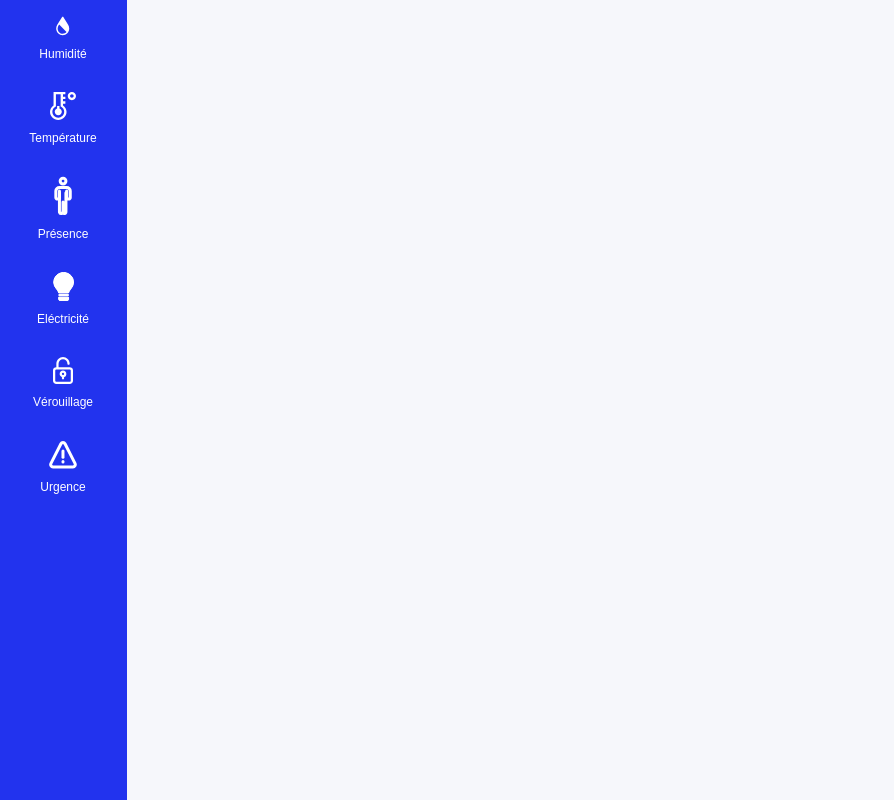
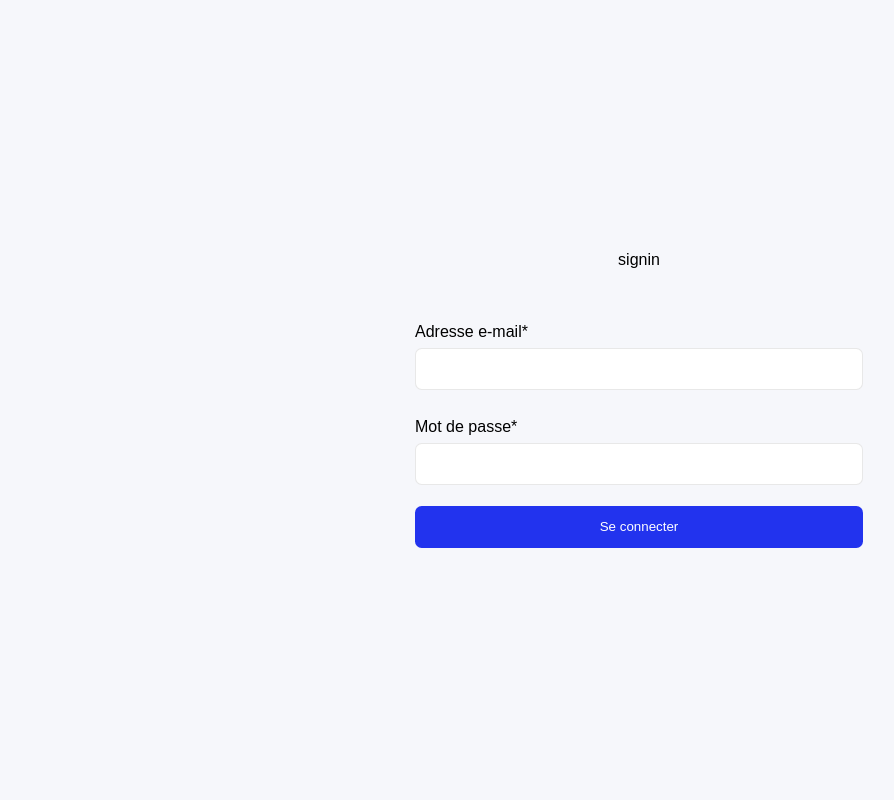
Before and after one commit to MaeWolff/iot-zeta-luti-frontend, a React (Create React App) app: page /signin in a window 1280 px wide. Shown: the whole page, without its empty margins (1-895 px from the left). Built offline with nearby package versions, Linux system fonts and the light colour scheme.

Commit message:
create sign in page

```diff
--- a/src/App.tsx
+++ b/src/App.tsx
@@ -7,6 +7,7 @@ import MainLayout from "./layouts/MainLayout";
 // Page imports
 // please name the pages with the `Page` mention in component naming
 import HomePage from "./pages/HomePage";
+import SigninPage from "./pages/SigninPage";
 
 function App() {
   return (
@@ -14,6 +15,7 @@ function App() {
       <MainLayout>
         <Switch>
           <Route exact path="/" component={HomePage} />
+          <Route exact path="/signin" component={SigninPage} />
         </Switch>
       </MainLayout>
     </Router>
--- /dev/null
+++ b/src/components/form/InputField.tsx
@@ -0,0 +1,66 @@
+import styled from "styled-components";
+import { Field, FormikErrors, FormikTouched } from "formik";
+
+const InputWrapper = styled.div`
+  width: 100%;
+  display: grid;
+  grid-template-areas: "Label" "Input" "ErrorMessage";
+`;
+
+const LabelStyled = styled.label`
+  grid-area: Label;
+  margin: 0.5em 0;
+`;
+
+const InputStyled = styled(Field)`
+  grid-area: Input;
+  border: 1px solid #85858530;
+  border-radius: 0.5em;
+  min-height: 2em;
+  padding: 0.5em;
+
+  &::placeholder {
+    color: grey;
+  }
+  &:focus {
+    border-radius: 8px;
+    outline-color: ${({ theme }) => theme.colors.primary};
+  }
+`;
+
+const ErrorMessage = styled.p`
+  // NOTE: to prevent layout glitches when no errors
+  min-height: 1.5em;
+  grid-area: ErrorMessage;
+  color: red;
+  font-size: 0.75rem;
+  margin-top: 0.25em;
+`;
+
+type Props = {
+  label?: string;
+  name: string;
+  type: string;
+  placeholder?: string;
+  touched?: boolean | FormikTouched<unknown> | FormikTouched<unknown>[];
+  error?: string | string[] | FormikErrors<unknown> | FormikErrors<unknown>[];
+};
+
+export default function InputField({
+  label,
+  name,
+  type,
+  placeholder,
+  touched,
+  error,
+}: Props) {
+  return (
+    <InputWrapper>
+      {label && <LabelStyled htmlFor={name}>{label}</LabelStyled>}
+
+      <InputStyled name={name} type={type} placeholder={placeholder} />
+
+      <ErrorMessage>{touched && error}</ErrorMessage>
+    </InputWrapper>
+  );
+}
--- /dev/null
+++ b/src/components/form/formValidationConstants.ts
@@ -0,0 +1,7 @@
+export const REQUIRED_MSG = "Ce champ est requis";
+export const TOO_SHORT_MSG = "Ce champ est trop court";
+
+export const EMAIL_REGEXP = /^\S+@\S+\.\S+$/;
+export const INVALID_EMAIL_MSG = "Merci de renseigner une adresse email valide";
+
+export const MUST_MATCH_PASSWORD_MSG = "Le mot de passe ne correspond pas";
--- /dev/null
+++ b/src/components/form/validationSchemas/SigninValidationSchema.ts
@@ -0,0 +1,16 @@
+import * as Yup from "yup";
+
+import {
+  EMAIL_REGEXP,
+  INVALID_EMAIL_MSG,
+  REQUIRED_MSG,
+  TOO_SHORT_MSG,
+} from "../formValidationConstants";
+
+export const SigninValidationSchema = Yup.object({
+  email: Yup.string()
+    .matches(EMAIL_REGEXP, INVALID_EMAIL_MSG)
+    .required(REQUIRED_MSG),
+
+  password: Yup.string().min(6, TOO_SHORT_MSG).required(REQUIRED_MSG),
+});
--- a/src/layouts/MainLayout.tsx
+++ b/src/layouts/MainLayout.tsx
@@ -1,15 +1,12 @@
 import React, { ReactNode } from "react";
 import styled from "styled-components";
 import Menu from "../components/Menu";
+import { useLocation } from "react-router-dom";
 
-const Container = styled.main`
+const Container = styled.main<{ withMenu?: boolean }>`
   display: grid;
-  grid-template-columns: 10% auto;
+  grid-template-columns: ${({ withMenu }) => (withMenu ? "10% auto" : "1fr")};
   height: 100%;
-`;
-
-const Wrapper = styled.div`
-  padding: 1em 2em;
 `;
 
 type MainLayoutProps = {
@@ -17,12 +14,16 @@ type MainLayoutProps = {
 };
 
 export default function MainLayout({ children }: MainLayoutProps) {
+  const location = useLocation();
+
+  // NOTE: add the paths where we don't want to display the menu
+  const pathWithoutMenu = ["/signin"];
+  const isMenuDisplayed = !pathWithoutMenu.includes(location.pathname);
+
   return (
-    <Container>
-      <Menu />
-      <Wrapper>
-        {children}
-      </Wrapper>
+    <Container withMenu={isMenuDisplayed}>
+      {isMenuDisplayed && <Menu />}
+      {children}
     </Container>
   );
 }
--- /dev/null
+++ b/src/pages/SigninPage.tsx
@@ -0,0 +1,76 @@
+import React from "react";
+import styled from "styled-components";
+import { Formik, Form } from "formik";
+import InputField from "../components/form/InputField";
+import { SigninValidationSchema } from "../components/form/validationSchemas/SigninValidationSchema";
+
+const Container = styled.div`
+  height: 100vh;
+  display: flex;
+  align-items: center;
+  justify-content: center;
+  flex-direction: column;
+`;
+
+const FormStyled = styled(Form)`
+  margin-top: 3em;
+  width: 80%;
+  max-width: 28em;
+`;
+
+const SubmitButton = styled.button`
+  width: 100%;
+  background-color: ${({ theme }) => theme.colors.primary};
+  color: white;
+  border: 0;
+  border-radius: 0.5em;
+  padding: 1em;
+  cursor: pointer;
+
+  &:hover {
+    opacity: 0.8;
+  }
+`;
+
+type FormValues = {
+  email: string;
+  password: string;
+};
+
+export default function SigninPage() {
+  function handleSubmit(values: FormValues) {
+    console.log(values);
+  }
+
+  return (
+    <Container>
+      signin
+      <Formik
+        initialValues={{ email: "", password: "" }}
+        onSubmit={(values) => handleSubmit(values)}
+        validationSchema={SigninValidationSchema}
+      >
+        {({ errors, touched }) => (
+          <FormStyled>
+            <InputField
+              label="Adresse e-mail*"
+              type="email"
+              name="email"
+              touched={touched.email}
+              error={errors.email}
+            />
+            <InputField
+              label="Mot de passe*"
+              type="password"
+              name="password"
+              touched={touched.email}
+              error={errors.email}
+            />
+
+            <SubmitButton type="submit">Se connecter</SubmitButton>
+          </FormStyled>
+        )}
+      </Formik>
+    </Container>
+  );
+}
```
